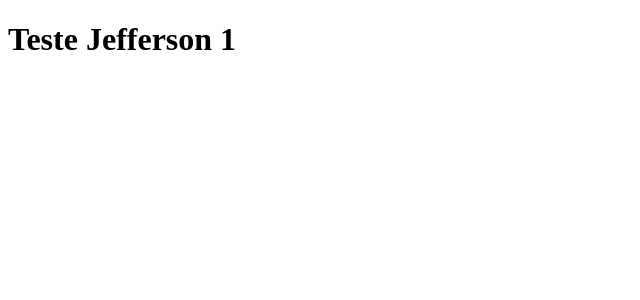
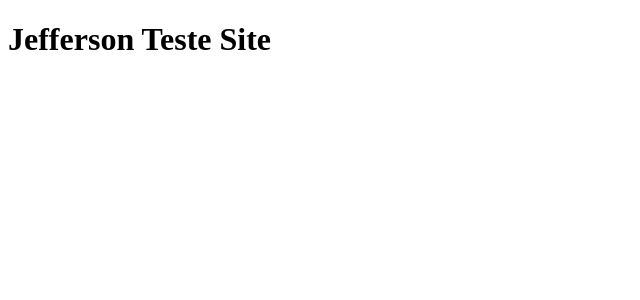
Before and after one commit to Jefferson170713/my-clone-tabnews, a Next.js app: page / in a window 1280 px wide. Shown: the top 300 px of the page, without its empty margins (0-640 px from the left). Built offline with nearby package versions, Linux system fonts and the light colour scheme.

Commit message:
feat(web): Teste de conexão com a vercel

```diff
--- a/pages/index.js
+++ b/pages/index.js
@@ -1,5 +1,5 @@
 function Home() {
-    return <h1>Teste Jefferson 1</h1>
+    return <h1>Jefferson Teste Site</h1>
 }
 
 export default Home;
```
